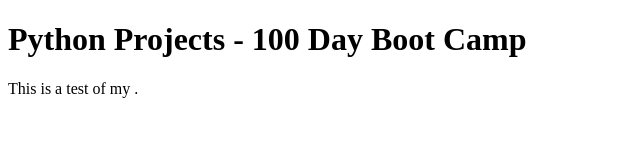
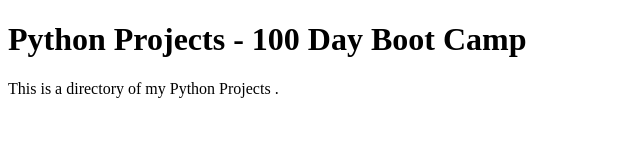
Before and after one commit to ajax004/ajax004.github.io, a plain HTML site: page index.html in a window 1280 px wide. Shown: the whole page, without its empty margins (0-640 px from the left). Drawn offline with Linux system fonts and the light colour scheme.

Commit message:
Update index.html
Added more description of what the page does

```diff
--- a/index.html
+++ b/index.html
@@ -2,6 +2,6 @@
 <html>
 <body>
 <h1>Python Projects - 100 Day Boot Camp</h1>
-<p>This is a test of my .</p>
+<p>This is a directory of my Python Projects .</p>
 </body>
 </html>
```
